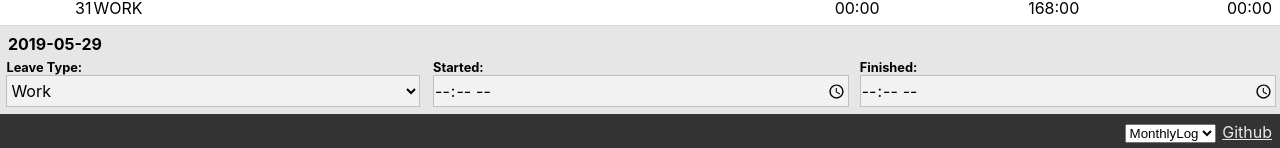
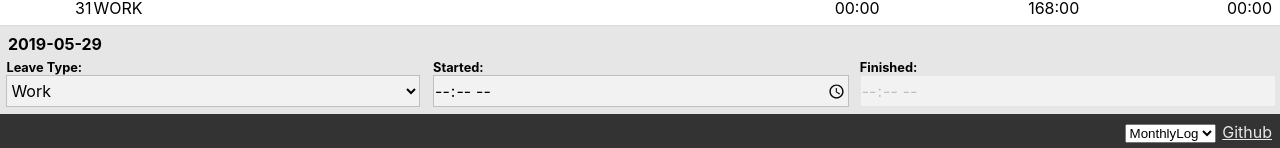
Before and after one commit to leafriend/working-hours, a React (Create React App) app: page / in a window 1280 px wide. Shown: the part 1101-1249 px from the top of the page. Built offline with nearby package versions, Linux system fonts and the light colour scheme.

Commit message:
Change CaculatedLog.startedAt/finishedAt as number

```diff
--- a/src/component/molthly-log/CaculatedLog.ts
+++ b/src/component/molthly-log/CaculatedLog.ts
@@ -1,11 +1,25 @@
 import { zerofill } from "../../lib";
 import { LeaveType, Log } from "../../log/types";
+
+export function parseu(time: string | undefined): number | undefined {
+  return time === undefined
+    ? undefined
+    : parse(time)
+    ;
+}
 
 export function parse(time: string): number {
   const sign = time.charAt(0) === '-' ? -1 : 1;
   const abs = sign < 0 ? time.substring(1) : time;
   const [hours, minutes] = abs.split(':').map(str => parseInt(str, 10));
   return sign * (hours * 60 + minutes);
+}
+
+export function formatu(minutes: number | undefined): string | undefined {
+  return minutes === undefined
+    ? undefined
+    : format(minutes)
+    ;
 }
 
 export function format(minutes: number): string {
@@ -33,9 +47,9 @@ export class CaculatedLog {
 
   public readonly leaveType: LeaveType;
 
-  public readonly startedAt?: string;
+  public readonly startedAt?: number;
 
-  public readonly finishedAt?: string;
+  public readonly finishedAt?: number;
 
   public readonly isSaturday: boolean;
 
@@ -49,8 +63,8 @@ export class CaculatedLog {
     this.date = log.date;
     this.isHoliday = log.isHoliday;
     this.leaveType = log.leaveType;
-    this.startedAt = log.startedAt;
-    this.finishedAt = log.finishedAt;
+    this.startedAt = parseu(log.startedAt);
+    this.finishedAt = parseu(log.finishedAt);
 
     const date = new Date(log.date);
     const weekday = date.getDay();
@@ -92,9 +106,7 @@ export class CaculatedLog {
       return undefined;
     }
 
-    const startedAt = parse(this.startedAt);
-    const finishedAt = parse(this.finishedAt);
-    const total = finishedAt - startedAt;
+    const total = this.finishedAt - this.startedAt;
 
     const working = (() => {
       switch (this.leaveType) {
--- a/src/component/molthly-log/MonthlyLogEditor.tsx
+++ b/src/component/molthly-log/MonthlyLogEditor.tsx
@@ -4,16 +4,16 @@ import './MonthlyLogEditor.scss';
 
 import { LeaveType, Log } from '../../log/types';
 
-import { CaculatedLog } from './CaculatedLog';
+import { CaculatedLog, formatu } from './CaculatedLog';
 
 export interface MonthlyLogEditorProps {
   calculatedLog: CaculatedLog;
   onLogChange: (log: Log) => void,
 }
 
-type LeaveTypeLog = Pick<CaculatedLog, 'leaveType'>;
-type StartedAtLog = Pick<CaculatedLog, 'startedAt'>;
-type FinishedAtLog = Pick<CaculatedLog, 'finishedAt'>;
+type LeaveTypeLog = Pick<Log, 'leaveType'>;
+type StartedAtLog = Pick<Log, 'startedAt'>;
+type FinishedAtLog = Pick<Log, 'finishedAt'>;
 type PartialLog = LeaveTypeLog | StartedAtLog | FinishedAtLog;
 
 export default function MonthlyLogEditor(props: MonthlyLogEditorProps): ReactElement {
@@ -24,7 +24,11 @@ export default function MonthlyLogEditor(props: MonthlyLogEditorProps): ReactEle
 
   function handleChange(partial: PartialLog) {
     const log = {
-      ...props.calculatedLog,
+      date: props.calculatedLog.date,
+      isHoliday: props.calculatedLog.isHoliday,
+      leaveType: props.calculatedLog.leaveType,
+      startedAt: formatu(props.calculatedLog.startedAt),
+      finishedAt: formatu(props.calculatedLog.finishedAt),
       ...partial,
     };
 
@@ -53,7 +57,7 @@ export default function MonthlyLogEditor(props: MonthlyLogEditorProps): ReactEle
             disabled={disabled}
             readOnly={disabled ? false : readOnly}
             type="time"
-            value={log.startedAt || ''}
+            value={formatu(log.startedAt) || ''}
             onChange={e => handleChange({ startedAt: e.target.value || undefined })}
           />
         </label>
@@ -61,9 +65,9 @@ export default function MonthlyLogEditor(props: MonthlyLogEditorProps): ReactEle
           Finished:
           <input
             disabled={disabled}
-            readOnly={disabled ? false : (readOnly || log.startedAt === '')}
+            readOnly={disabled ? false : (readOnly || log.startedAt === undefined)}
             type="time"
-            value={log.finishedAt || ''}
+            value={formatu(log.finishedAt) || ''}
             onChange={e => handleChange({ finishedAt: e.target.value || undefined })}
           />
         </label>
--- a/src/component/molthly-log/MonthlyLogRecord.tsx
+++ b/src/component/molthly-log/MonthlyLogRecord.tsx
@@ -1,6 +1,6 @@
 import React, { ReactElement } from 'react';
 
-import { CaculatedLog } from './CaculatedLog';
+import { CaculatedLog, formatu } from './CaculatedLog';
 
 export interface MonthlyLogRecordProps {
   log: CaculatedLog;
@@ -23,8 +23,8 @@ export default function MonthlyLogRecord(props: MonthlyLogRecordProps): ReactEle
     >
       <td className="date">{new Date(props.log.date).getDate()}</td>
       <td>{props.log.leaveType}</td>
-      <td className="time">{props.log.startedAt || ''}</td>
-      <td className="time">{props.log.finishedAt || ''}</td>
+      <td className="time">{formatu(props.log.startedAt) || ''}</td>
+      <td className="time">{formatu(props.log.finishedAt) || ''}</td>
       <td className="time">{props.log.working || ''}</td>
       <td className="time">{props.log.overall}</td>
       <td className="time">{props.log.target}</td>
```
